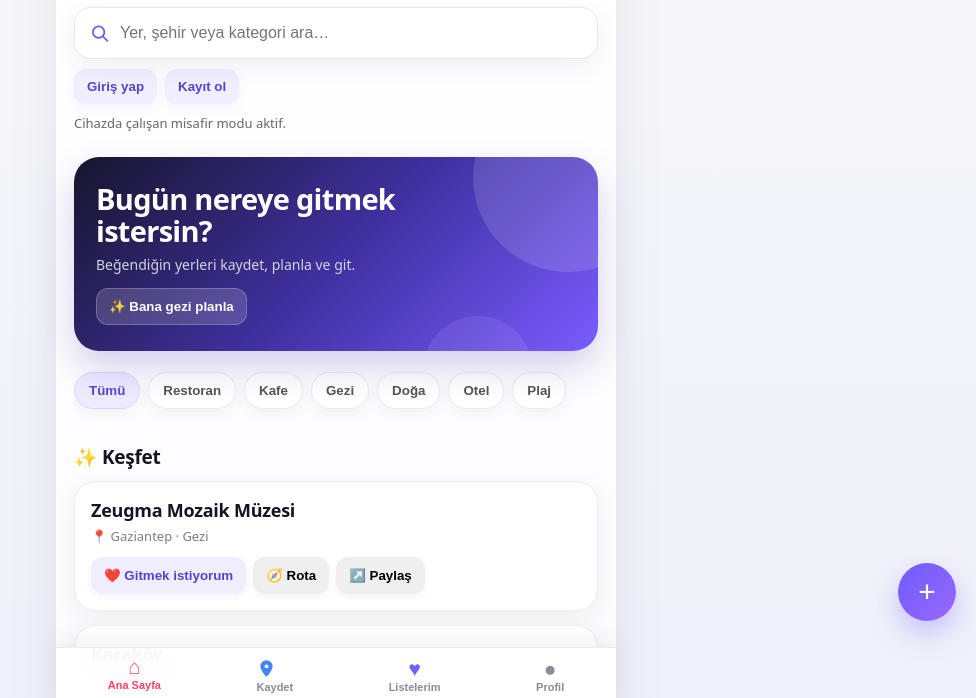
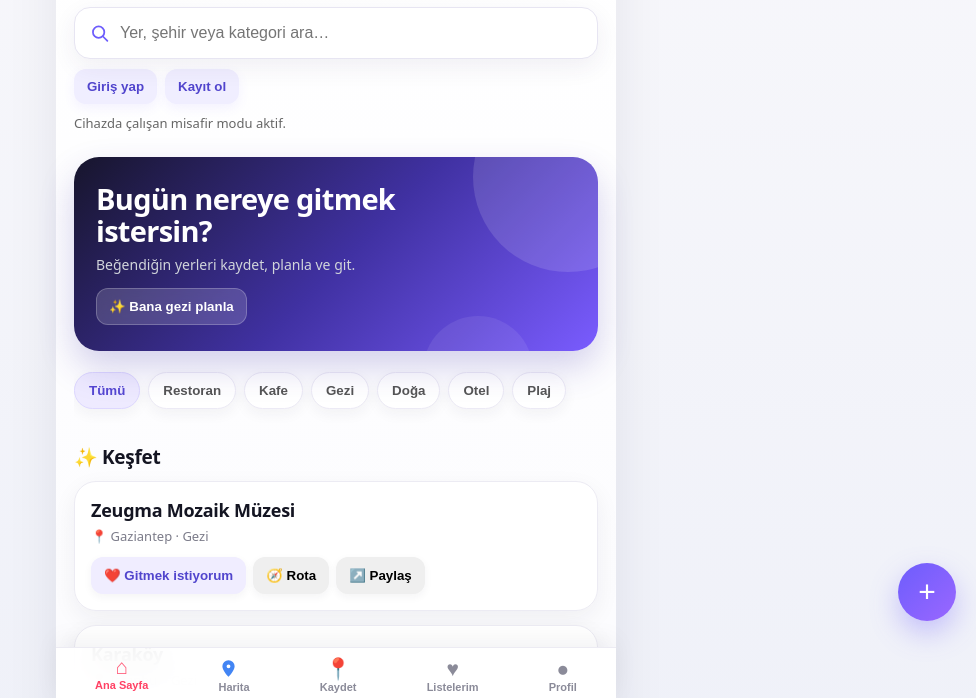
Before and after one commit to srkans742-lgtm/Kaydate, a website: page index.html in a window 1280 px wide. Shown: the part 97-795 px from the top of the page, without its empty margins (304-1280 px from the left). Drawn offline with nearby package versions, Linux system fonts and the light colour scheme.

Commit message:
KayDate: alt menüye tek harita ikonunu geri ekle

```diff
--- a/index.html
+++ b/index.html
@@ -77,7 +77,7 @@ body{background:linear-gradient(180deg,#f7f7fb 0%,#eef0f8 100%);color:var(--ink)
 <div class="search-wrap"><svg class="search-icon" viewBox="0 0 24 24" aria-hidden="true"><circle cx="11" cy="11" r="6.5"></circle><path d="m16 16 5 5"></path></svg><input id="search" class="search" placeholder="Yer, şehir veya kategori ara…" aria-label="Yer, şehir veya kategori ara"></div>
 <div id="authbar" class="authbar"><button onclick="authOpen('login')">Giriş yap</button><button onclick="authOpen('signup')">Kayıt ol</button></div><div id="authpill" class="authpill"></div>
 <div id="authmodal" class="modal" onclick="if(event.target.id==='authmodal')authClose()"><div class="sheet"><h2 id="authtitle">KayDate hesabı</h2><input id="aemail" type="email" placeholder="E-posta"><input id="apass" type="password" placeholder="Şifre"><button class="primary" onclick="authSubmit()">Devam et</button><button class="btn light" style="width:100%;margin-top:8px" onclick="authClose()">Kapat</button></div></div><main id="content"></main><button class="add" onclick="openAdd()">+</button>
-<nav class="nav"><button class="active" onclick="show('home',this)"><b>⌂</b>Ana Sayfa</button><button onclick="openAdd()" aria-label="Konum"><b class="google-pin" aria-hidden="true"><svg viewBox="0 0 24 24"><path d="M12 2.5a7 7 0 0 0-7 7c0 5.2 7 12 7 12s7-6.8 7-12a7 7 0 0 0-7-7Zm0 9.2a2.2 2.2 0 1 1 0-4.4 2.2 2.2 0 0 1 0 4.4Z"/></svg></b>Kaydet</button><style>.google-pin{display:block;width:21px;height:21px}.google-pin svg{width:21px;height:21px;display:block;fill:#4285F4}.google-pin svg path{fill:#4285F4}.nav button:nth-child(2) .google-pin svg{fill:#4285F4}</style><button onclick="show('saved',this)"><b>♥</b>Listelerim</button><button onclick="show('profile',this)"><b>●</b>Profil</button></nav>
+<nav class="nav"><button class="active" onclick="show('home',this)"><b>⌂</b>Ana Sayfa</button><button onclick="show('map',this)" aria-label="Harita"><b class="google-pin map-pin" aria-hidden="true"><svg viewBox="0 0 24 24"><path d="M12 2.5a7 7 0 0 0-7 7c0 5.2 7 12 7 12s7-6.8 7-12a7 7 0 0 0-7-7Zm0 9.2a2.2 2.2 0 1 1 0-4.4 2.2 2.2 0 0 1 0 4.4Z"/></svg></b>Harita</button><button onclick="openAdd()" aria-label="Kaydet"><b>📍</b>Kaydet</button><style>.google-pin{display:block;width:21px;height:21px}.google-pin svg{width:21px;height:21px;display:block;fill:#4285F4}.google-pin svg path{fill:#4285F4}.nav button:nth-child(2) .google-pin svg{fill:#4285F4}</style><button onclick="show('saved',this)"><b>♥</b>Listelerim</button><button onclick="show('profile',this)"><b>●</b>Profil</button></nav>
 </div>
 
 <div id="placeDetailModal" onclick="if(event.target.id==='placeDetailModal')closePlaceDetails()"><div class="detail-sheet"><div id="placeDetailContent"></div><button class="btn light" style="width:100%;margin-top:12px" onclick="closePlaceDetails()">Kapat</button></div></div><div id="modal" class="modal" onclick="if(event.target.id==='modal')closeAdd()"><div class="sheet">
```
